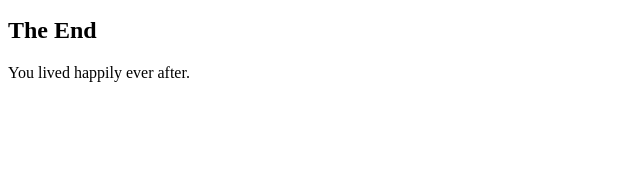
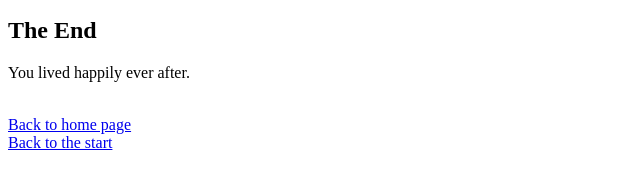
Before and after one commit to Visheshbons/P-riddles, a plain HTML site: page Forest/animal/bird/tree/ask/food.html in a window 1280 px wide. Shown: the part 155-344 px from the top of the page, without its empty margins (0-640 px from the left). Drawn offline with Linux system fonts and the light colour scheme.

Commit message:
Added links back home after "the end"

```diff
--- a/Forest/animal/bird/tree/ask/food.html
+++ b/Forest/animal/bird/tree/ask/food.html
@@ -13,5 +13,8 @@
     </p>
     <h2>The End</h2>
     <p>You lived happily ever after.</p>
+    <br>
+    <a href="/Riddle Website/index.html">Back to home page</a><br>
+    <a href="/Riddle Website/Forest/forest.html">Back to the start</a><br>
 </body>
 </html>
```
Also changed, not shown: Forest/animal/bird/tree/chop.html (+1 -1 lines), Forest/animal/bird/tree/return/axe.html (+3 -0 lines).
